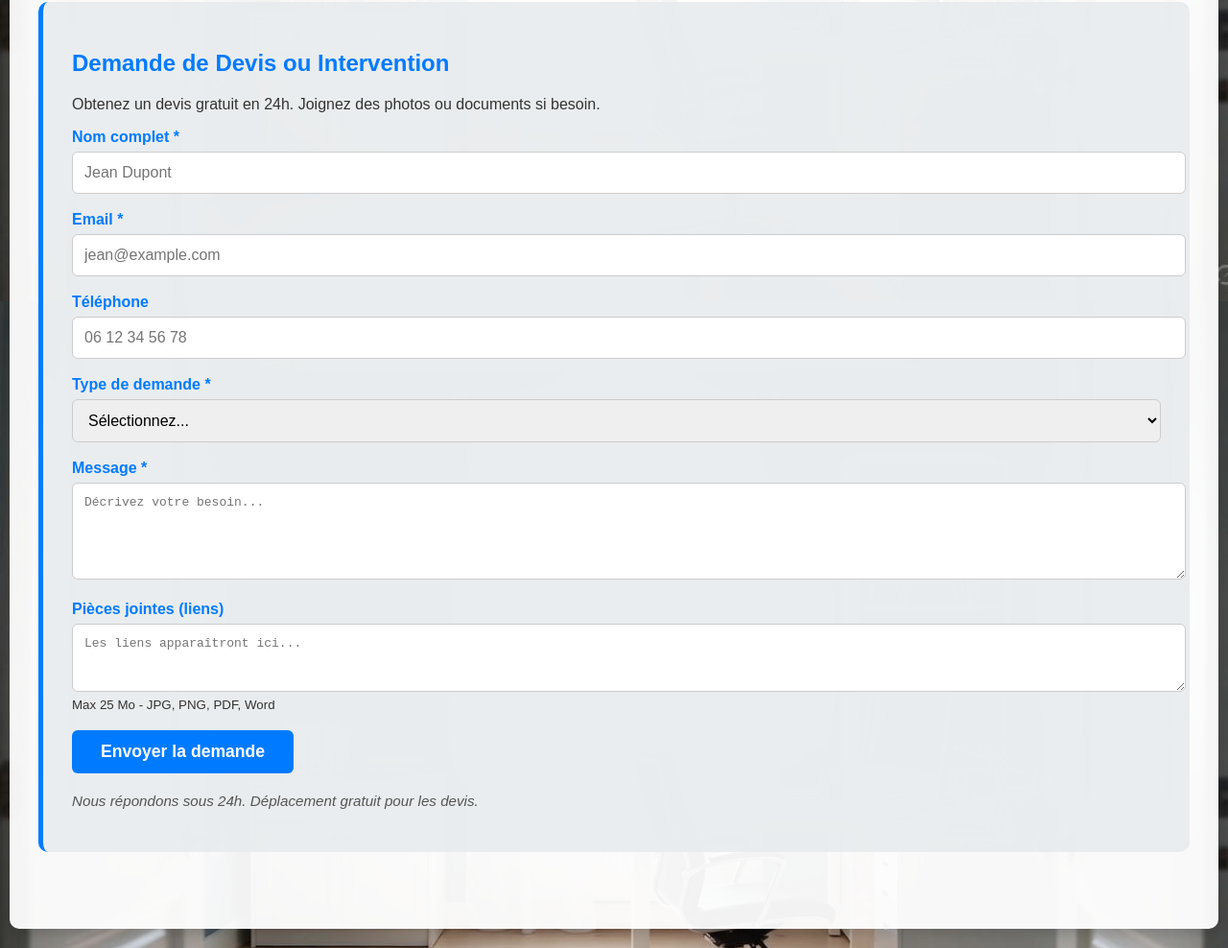
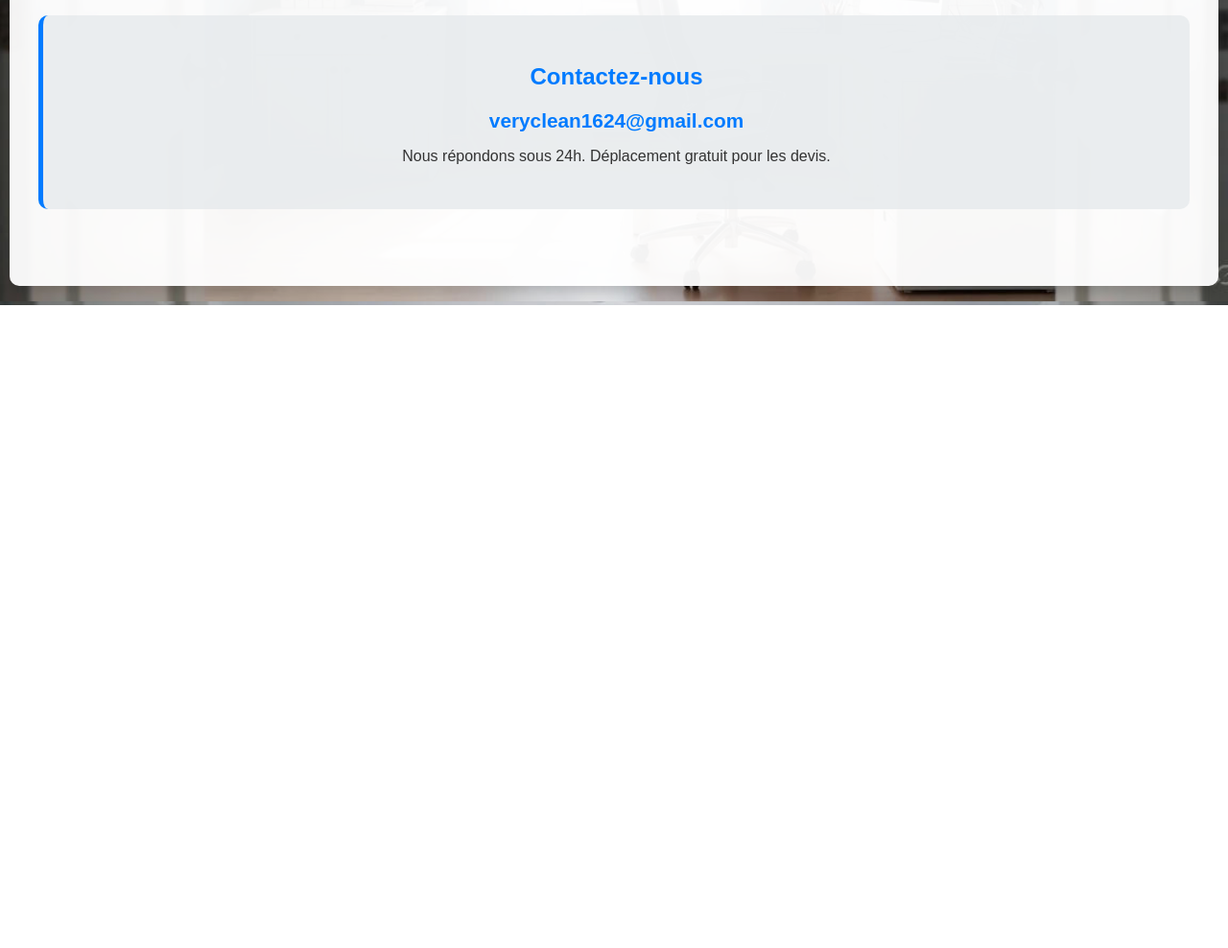
Before and after one commit to veryclean1624-jpg/veryclean-nettoyage, a plain HTML site: page index.html in a window 1280 px wide. Shown: the part 1286-2274 px from the top of the page at 96% size. After the commit the page ends 1604 px from the top, so only its background shows below. Drawn offline with Linux system fonts and the light colour scheme; a script that the page names is missing.

Commit message:
index.html

```diff
--- a/index.html
+++ b/index.html
@@ -1,10 +1,14 @@
+PARFAIT – ON ARRÊTE TOUT.
+Voici ton index.html SANS FORMULAIRE, avec ton email en contact (cliquable).
+COPIE-COLLE ÇA DANS index.html (remplace tout)
+html
+
 <!DOCTYPE html>
 <html lang="fr">
 <head>
   <meta charset="UTF-8">
   <meta name="viewport" content="width=device-width, initial-scale=1.0">
   <title>Veryclean - Nettoyage Professionnel</title>
-  <script src="https://ucarecdn.com/libs/widget/3.x/uploadcare.full.min.js"></script>
   <style>
     body {
       font-family: Arial, sans-serif;
@@ -93,43 +97,16 @@
       padding: 30px;
       border-radius: 10px;
       border-left: 5px solid #007bff;
+      text-align: center;
     }
-    .form-group {
-      margin-bottom: 18px;
+    .contact a {
+      color: #007bff;
+      font-size: 1.3em;
+      font-weight: bold;
+      text-decoration: none;
     }
-    .form-group label {
-      display: block;
-      margin-bottom: 6px;
-      font-weight: bold;
-      color: #007bff;
-    }
-    .form-group input,
-    .form-group select,
-    .form-group textarea {
-      width: 100%;
-      padding: 12px;
-      border: 1px solid #ccc;
-      border-radius: 6px;
-      font-size: 1em;
-    }
-    .btn-submit {
-      background-color: #007bff;
-      color: white;
-      padding: 12px 30px;
-      border: none;
-      border-radius: 6px;
-      font-size: 1.1em;
-      font-weight: bold;
-      cursor: pointer;
-    }
-    .btn-submit:hover {
-      background-color: #0056b3;
-    }
-    .info {
-      margin-top: 20px;
-      font-size: 0.95em;
-      color: #555;
-      font-style: italic;
+    .contact a:hover {
+      text-decoration: underline;
     }
     footer {
       background-color: rgba(0, 123, 255, 0.9);
@@ -192,53 +169,9 @@
     </section>
 
     <section id="contact" class="contact">
-      <h2>Demande de Devis ou Intervention</h2>
-      <p>Obtenez un devis gratuit en 24h. Joignez des photos ou documents si besoin.</p>
-
-    <form action="https://formsubmit.co/veryclean1624@gmail.com" method="POST">
-  <div class="form-group">
-    <label for="name">Nom complet *</label>
-    <input type="text" id="name" name="name" required placeholder="Jean Dupont">
-  </div>
-  <div class="form-group">
-    <label for="email">Email *</label>
-    <input type="email" id="email" name="_replyto" required placeholder="jean@example.com">
-  </div>
-  <div class="form-group">
-    <label for="phone">Téléphone</label>
-    <input type="tel" id="phone" name="phone" placeholder="06 12 34 56 78">
-  </div>
-  <div class="form-group">
-    <label for="type">Type de demande *</label>
-    <select id="type" name="type" required>
-      <option value="" disabled selected>Sélectionnez...</option>
-      <option value="Demande générale">Demande générale</option>
-      <option value="Demande de devis">Demande de devis</option>
-      <option value="Intervention en urgence">Intervention en urgence</option>
-    </select>
-  </div>
-  <div class="form-group">
-    <label for="message">Message *</label>
-    <textarea id="message" name="message" rows="5" required placeholder="Décrivez votre besoin..."></textarea>
-  </div>
-
-  <!-- CHAMP PIÈCES JOINTES (ENVOYÉ) -->
-  <div class="form-group">
-    <label>Pièces jointes (liens)</label>
-    <textarea id="attachment-links" name="Pièces jointes" rows="3" placeholder="Les liens apparaîtront ici..."></textarea>
-    <div id="uploadcare-widget"></div>
-    <small>Max 25 Mo - JPG, PNG, PDF, Word</small>
-  </div>
-
-  <input type="text" name="_honey" style="display:none">
-  <input type="hidden" name="_captcha" value="false">
-  <input type="hidden" name="_next" value="https://veryclean1624-jpg.github.io/veryclean-nettoyage/merci.html">
-  <input type="hidden" name="_subject" value="Nouvelle demande Veryclean">
-
-  <button type="submit" class="btn-submit">Envoyer la demande</button>
-</form>
-
-      <p class="info">Nous répondons sous 24h. Déplacement gratuit pour les devis.</p>
+      <h2>Contactez-nous</h2>
+      <p><a href="mailto:veryclean1624@gmail.com">veryclean1624@gmail.com</a></p>
+      <p>Nous répondons sous 24h. Déplacement gratuit pour les devis.</p>
     </section>
   </main>
 
@@ -247,23 +180,5 @@
     2 IMPASSE DES PRES, 16190 SALLES-LAVALETTE<br>
     RCP ORUS n°RCPH278384951. Tous droits réservés.</p>
   </footer>
-
-  <!-- UPLOADCARE SCRIPT -->
-<script src="https://ucarecdn.com/libs/widget/3.x/uploadcare.min.js"></script>
-<script>
-  UPLOADCARE_PUBLIC_KEY = 'c80a2ce126008eab7b78';
-  const widget = uploadcare.Widget('#uploadcare-widget', { multiple: true });
-
-  widget.onChange(group => {
-    if (group) {
-      group.promise().done(info => {
-        const urls = info.files().map(f => f.cdnUrl).join('\n');
-        document.getElementById('attachment-links').value = urls;
-      });
-    } else {
-      document.getElementById('attachment-links').value = '';
-    }
-  });
-</script>
 </body>
 </html>
```
